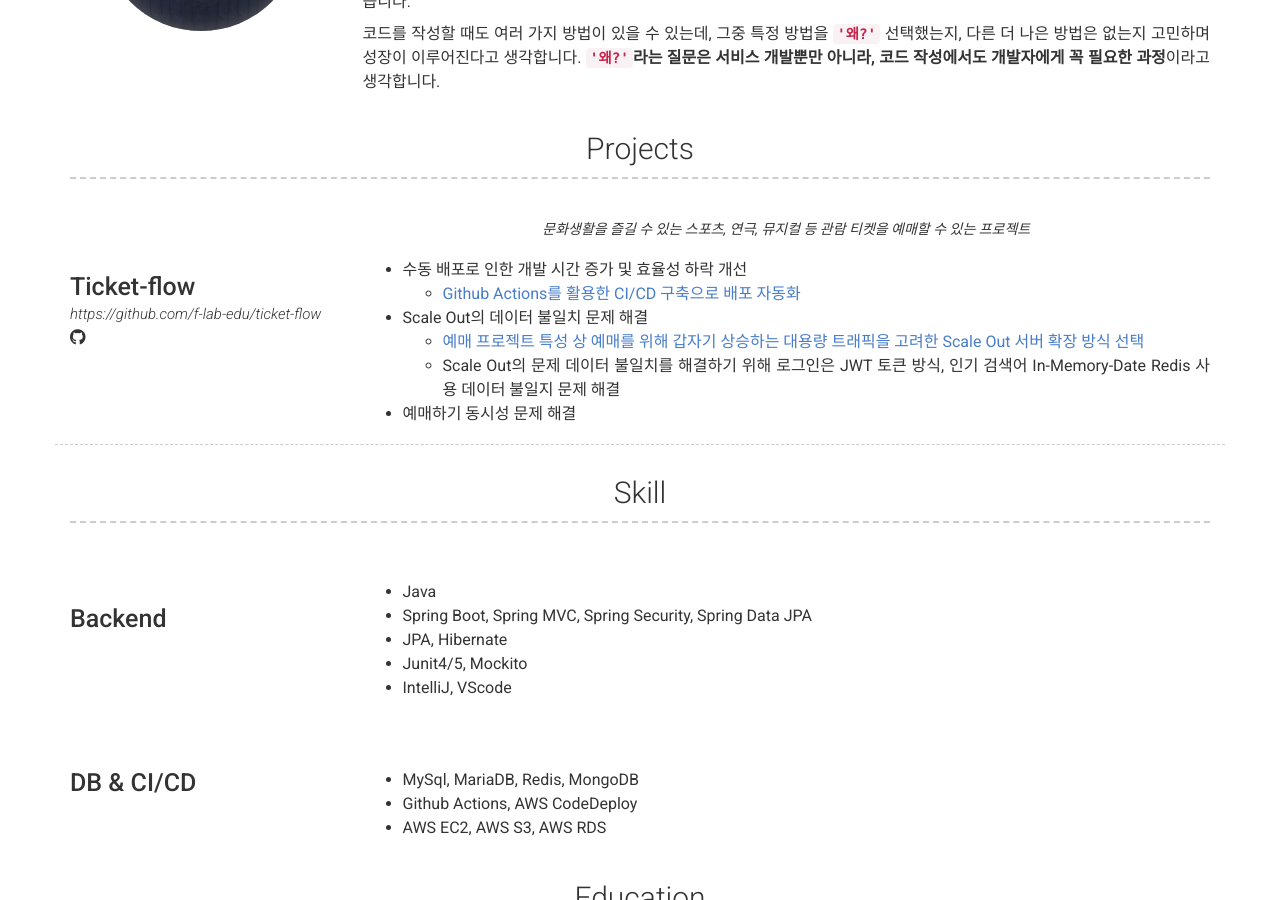
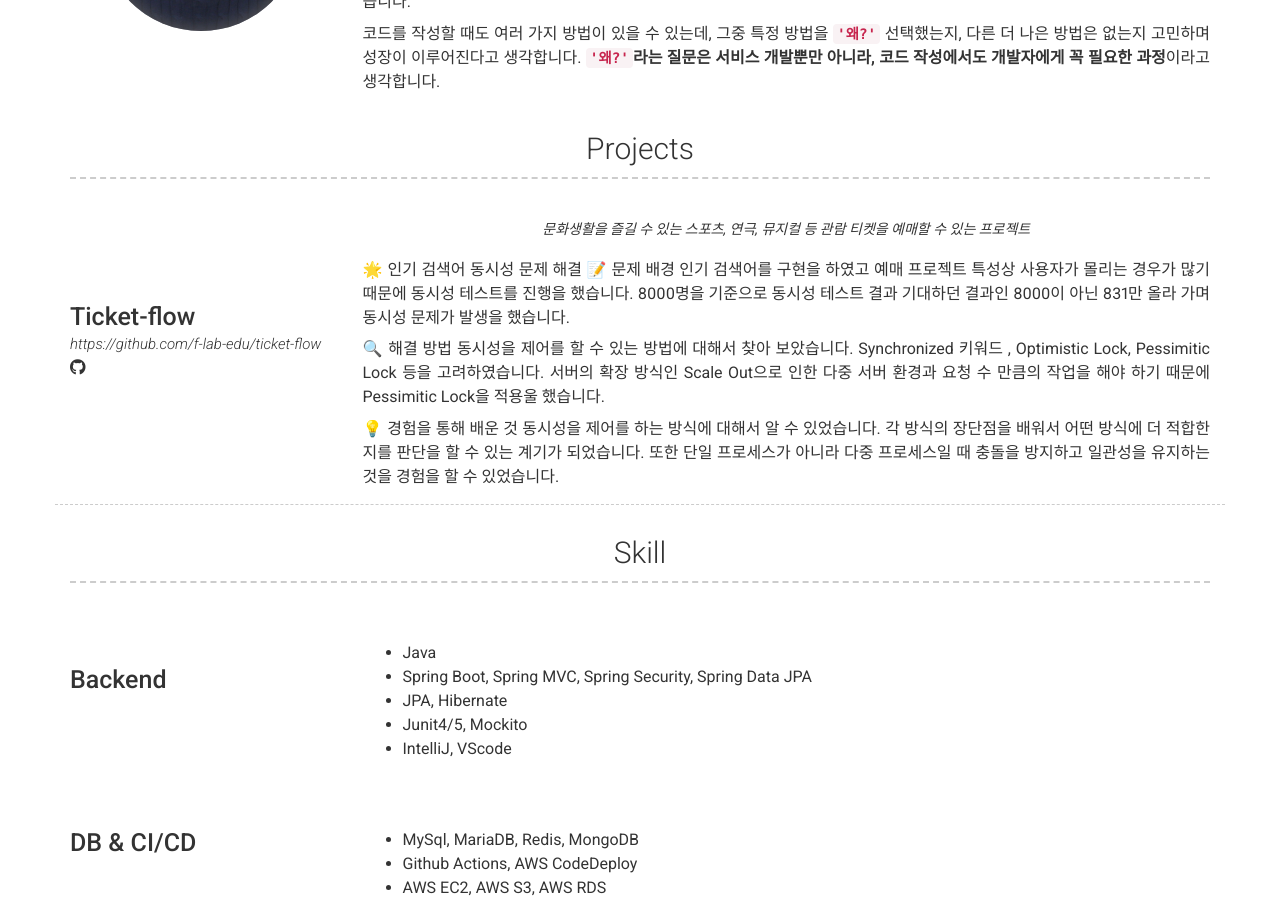
Before and after one commit to hyeok96/hyeok96.github.io, a Jekyll site: the page built from index.md, in a window 1280 px wide and 900 px high, scrolled down 498 px. Built offline with Jekyll 4.4.1, drawn with Linux system fonts in a browser that asks for light colours; nearby versions of some CDN libraries.

Commit message:
resume project

```diff
--- a/_config.yml
+++ b/_config.yml
@@ -90,12 +90,18 @@ content:
         quote: >
           문화생활을 즐길 수 있는 스포츠, 연극, 뮤지컬 등 관람 티켓을 예매할 수 있는 프로젝트
         description: | # this will include new lines to allow paragraphs
-          - 수동 배포로 인한 개발 시간 증가 및 효율성 하락 개선
-            - [Github Actions를 활용한 CI/CD 구축으로 배포 자동화](https://velog.io/@sang_hyeok_2/Project-%ED%94%84%EB%A1%9C%EC%A0%9D%ED%8A%B8-%EA%B0%9C%EB%B0%9C-%ED%9A%A8%EC%9C%A8%EC%84%B1%EC%9D%84-%EC%9C%84%ED%95%9C-CICD-%EC%A0%81%EC%9A%A9-%EA%B3%BC%EC%A0%95)
-          - Scale Out의 데이터 불일치 문제 해결
-            - [예매 프로젝트 특성 상 예매를 위해 갑자기 상승하는 대용량 트래픽을 고려한 Scale Out 서버 확장 방식 선택](https://velog.io/@sang_hyeok_2/%EB%8C%80%EC%9A%A9%EB%9F%89-%ED%8A%B8%EB%9E%98%ED%94%BD%EC%9D%B4-%EC%98%A4%EB%A9%B4-%EC%84%9C%EB%B2%84%EB%A5%BC-%EC%96%B4%EB%96%BB%EA%B2%8C-%ED%99%95%EC%9E%A5%EC%9D%84-%ED%95%98%EB%8A%94%EA%B2%8C-%EC%A2%8B%EC%9D%84%EA%B9%8C)
-            - Scale Out의 문제 데이터 불일치를 해결하기 위해 로그인은 JWT 토큰 방식, 인기 검색어 In-Memory-Date Redis 사용 데이터 불일지 문제 해결
-          - 예매하기 동시성 문제 해결
+          🌟 인기 검색어 동시성 문제 해결
+            📝 문제 배경
+            인기 검색어를 구현을 하였고 예매 프로젝트 특성상 사용자가 몰리는 경우가 많기 때문에 동시성 테스트를 진행을 했습니다.
+            8000명을 기준으로 동시성 테스트 결과 기대하던 결과인 8000이 아닌 831만 올라 가며 동시성 문제가 발생을 했습니다.
+
+            🔍 해결 방법
+            동시성을 제어를 할 수 있는 방법에 대해서 찾아 보았습니다. Synchronized 키워드 , Optimistic Lock, Pessimitic Lock 등을 고려하였습니다.
+            서버의 확장 방식인 Scale Out으로 인한 다중 서버 환경과 요청 수 만큼의 작업을 해야 하기 때문에 Pessimitic Lock을 적용울 했습니다.
+
+            💡 경험을 통해 배운 것
+            동시성을 제어를 하는 방식에 대해서 알 수 있었습니다. 각 방식의 장단점을 배워서 어떤 방식에 더 적합한 지를 판단을 할 수 있는 계기가 되었습니다.
+            또한 단일 프로세스가 아니라 다중 프로세스일 때 충돌을 방지하고 일관성을 유지하는 것을 경험을 할 수 있었습니다.
   - title: Skill
     layout: list
     content:
```
